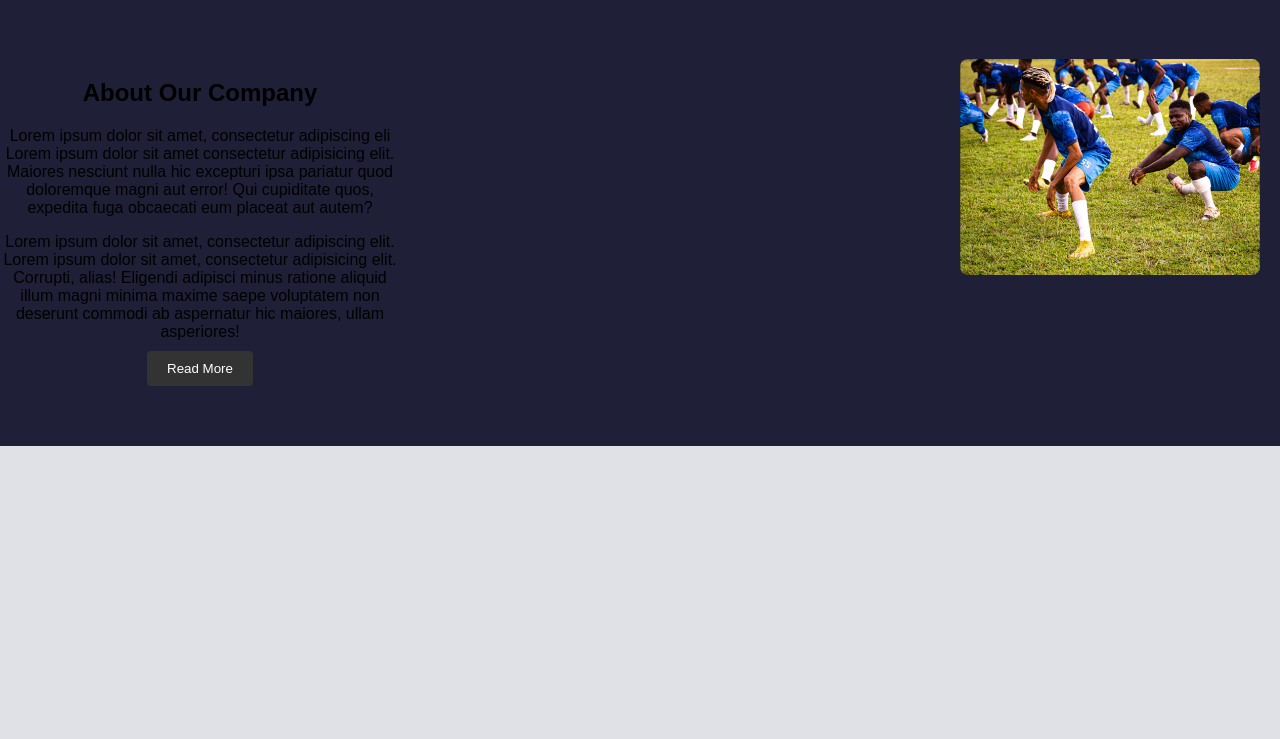
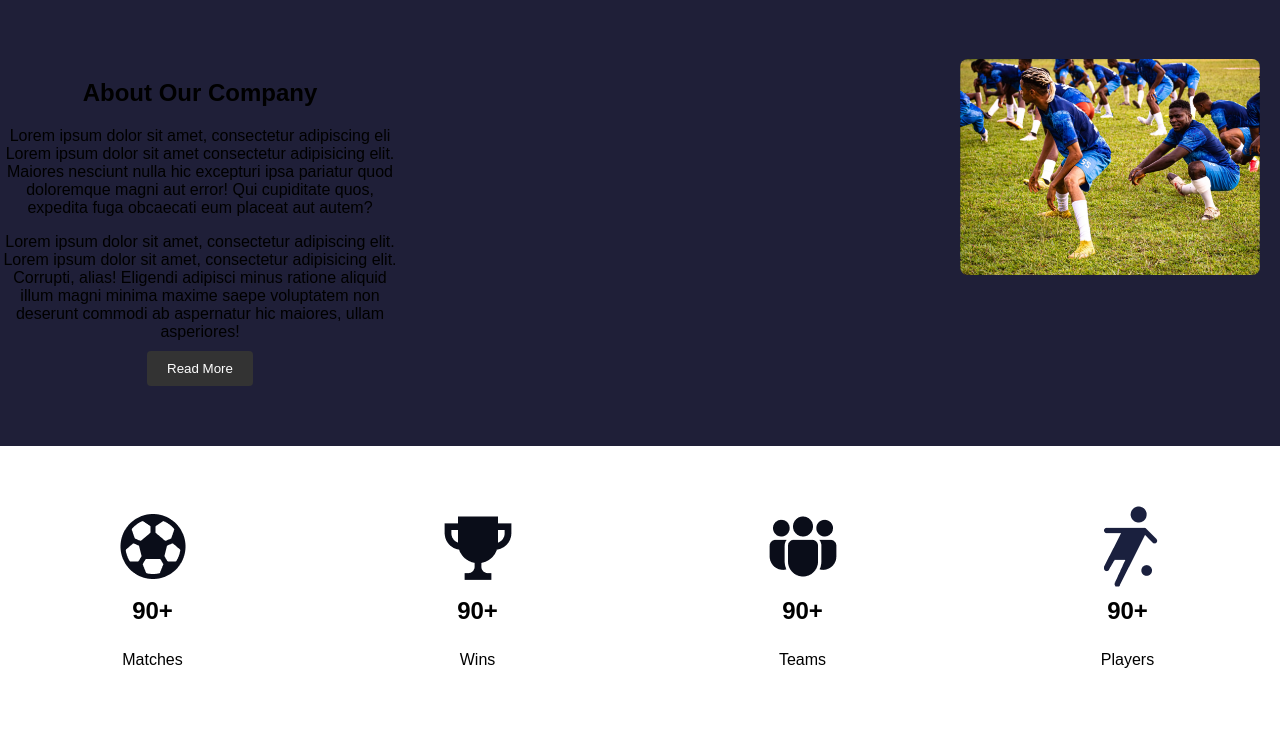
Before and after one commit to Chinwenma/great_achivers_football, a PHP site: page / in a window 1280 px wide. Shown: the part 1477-2216 px from the top of the page. Before the commit the page ends 1923 px from the top, so only its background shows below. Run offline with PHP 8.4, Linux system fonts and the light colour scheme.

Commit message:
settingUp

```diff
--- a/css/style.css
+++ b/css/style.css
@@ -162,7 +162,39 @@ body {
   .about{
     background-color: rgb(31, 31, 56);
   }
+  .features {
+    display: grid;
+    grid-template-columns: 1fr;
+    gap: 20px;
+    text-align: center;
+    padding: 60px 0;
+  }
 
+  .feature {
+    display: flex;
+    flex-direction: column;
+    align-items: center;
+  }
+
+  .feature img {
+    max-width: 100%;
+    border-radius: 8px;
+  }
+
+  .counter {
+    font-size: 24px;
+    font-weight: bold;
+    margin: 10px 0;
+  }
+
+  .features p {
+    font-size: 16px;
+    margin-bottom: 10px;
+    /* font-family: Pacifico;
+    font-style: normal;
+    font-weight: 400;
+    line-height: normal; */
+  }
 
 
 
@@ -201,10 +233,16 @@ body {
       .img-container {
         margin-right: 20px;
       }
+      .features {
+        grid-template-columns: repeat(2, 1fr);
+      }
   }
 
   /* Screens with minimum width of 1024px */
   @media screen and (min-width: 1024px) {
+    .features {
+        grid-template-columns: repeat(4, 1fr);
+      }
     /* Add any additional styles for this screen size if needed */
   }
 
@@ -256,6 +294,14 @@ body {
       .about-content .text-container p {
         font-size: 14px;
       }
+      .features .counter {
+        font-size: 20px;
+      }
+
+      .features p {
+        font-size: 14px;
+
+      }
 
     /* Additional styles for this screen size if needed */
   }
--- a/index.html
+++ b/index.html
@@ -76,6 +76,30 @@
     </div>
   </section>
 
+  <section class="features">
+    <div class="feature">
+      <img src="/assets/ion_football.png" alt="Image 1">
+      <div class="counter">90+</div>
+      <p>Matches </p>
+    </div>
+    <div class="feature">
+      <img src="/assets/gridicons_trophy.png" alt="Image 2">
+      <div class="counter">90+</div>
+      <p>Wins</p>
+    </div>
+    <div class="feature">
+      <img src="/assets/teamwork.png" alt="Image 3">
+      <div class="counter">90+</div>
+      <p>Teams</p>
+    </div>
+    <div class="feature">
+      <img src="/assets/maki_soccer.png" alt="Image 4">
+      <div class="counter">90+</div>
+      <p>Players</p>
+    </div>
+  </section>
+
+
 
 
 
```
Also changed, not shown: assets/gridicons_trophy.png (added), assets/ion_football.png (added), assets/maki_soccer.png (added), assets/teamwork.png (added).
